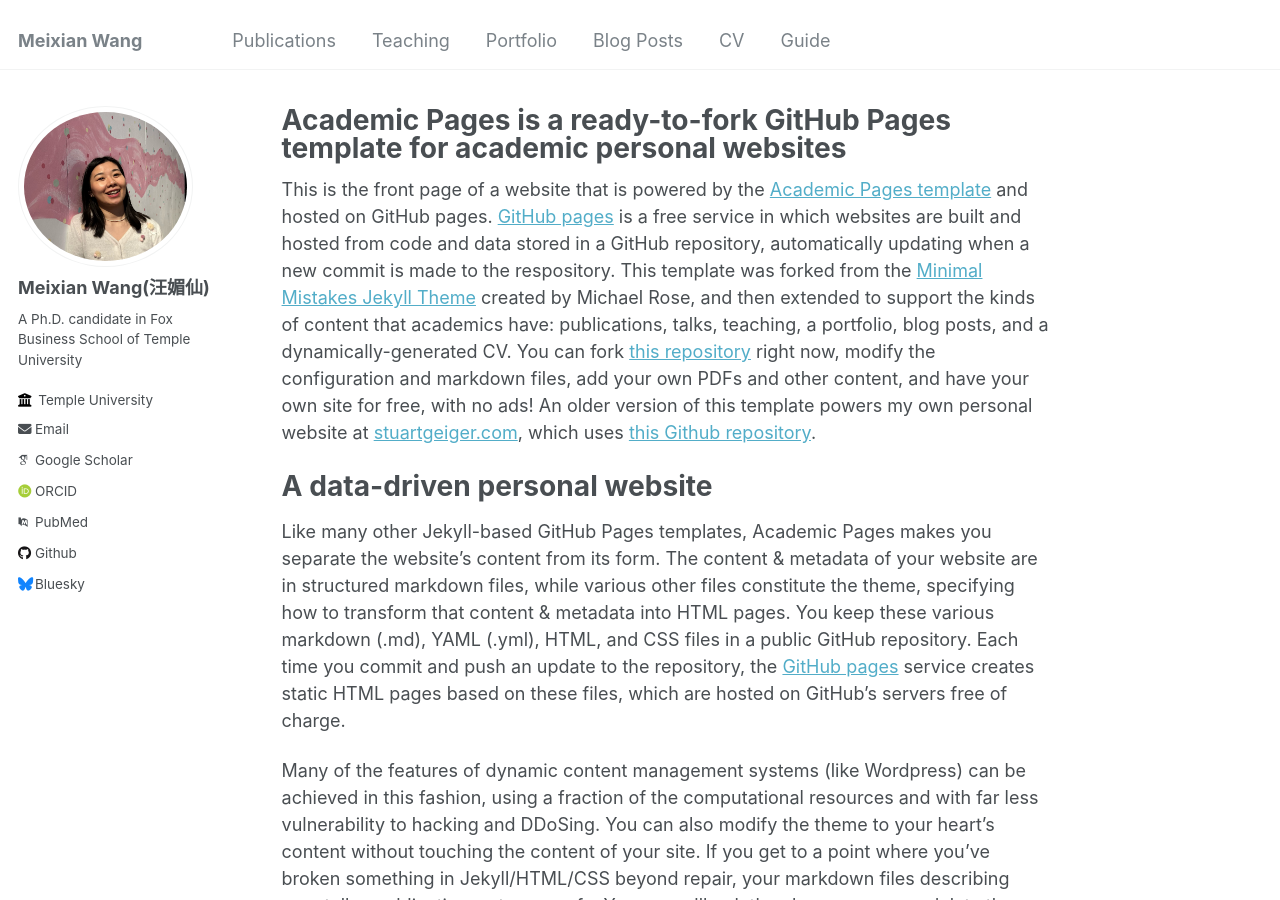
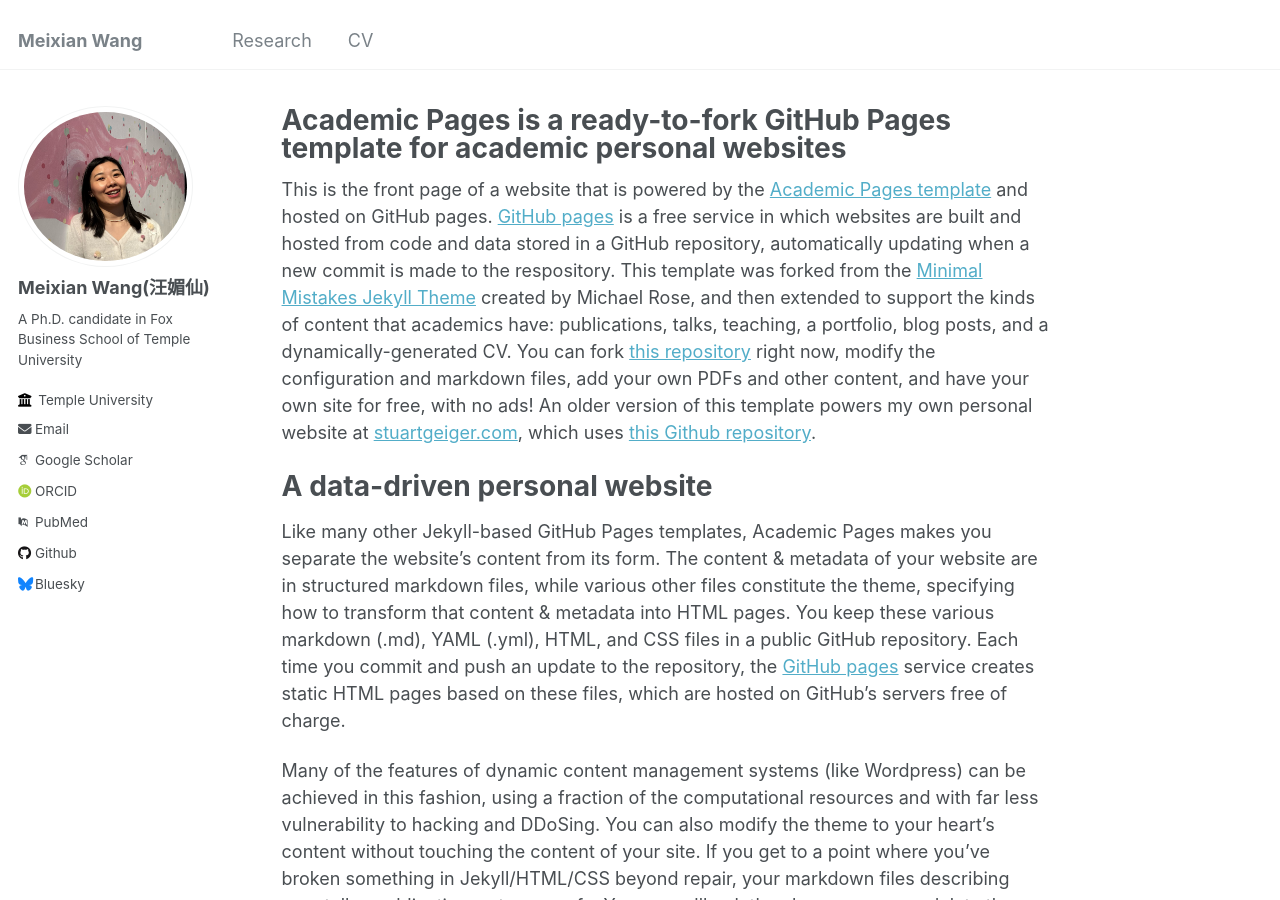
Before and after one commit to MeixianWang2/MeixianWang2.github.io, a Jekyll site: the page built from _pages/about.md, in a window 1280 px wide and 900 px high. Built offline with Jekyll 4.4.1, drawn with Linux system fonts in a browser that asks for light colours; some web fonts are replaced.

Commit message:
Update navigation.yml

```diff
--- a/_data/navigation.yml
+++ b/_data/navigation.yml
@@ -1,22 +1,22 @@
 # main links links
 main:
-  - title: "Publications"
+  - title: "Research"
     url: /publications/
 
   # - title: "Talks"
   # url: /talks/
 
-  - title: "Teaching"
-    url: /teaching/
+  # - title: "Teaching"
+   # url: /teaching/
 
-  - title: "Portfolio"
-    url: /portfolio/
+ # - title: "Portfolio"
+ #   url: /portfolio/
 
-  - title: "Blog Posts"
-    url: /year-archive/
+ # - title: "Blog Posts"
+ #   url: /year-archive/
 
   - title: "CV"
     url: /cv/
 
-  - title: "Guide"
-    url: /markdown/
+ # - title: "Guide"
+ #   url: /markdown/
```
